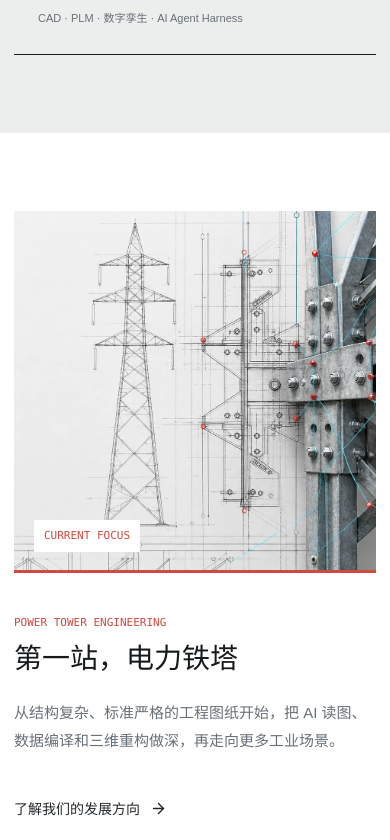
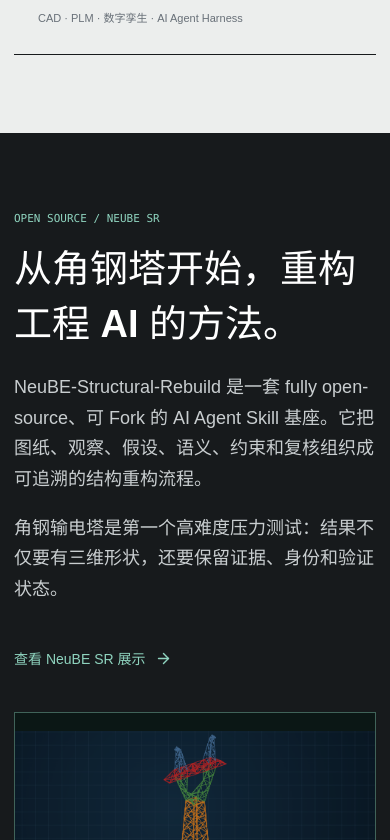
Before and after one commit to ConcentricCirclesMRTT/ConcentricCirclesMRTT.github.io, a React (Vite) app: page / in a window 390 px wide. Shown: the part 3384-4224 px from the top of the page. Built offline with nearby package versions, Linux system fonts and the light colour scheme.

Commit message:
Refine showcase story flow

```diff
--- a/src/App.tsx
+++ b/src/App.tsx
@@ -229,17 +229,6 @@ function HomePage({ navigate }: { navigate: (page: PageId) => void }) {
         </div>
       </section>
 
-      <section className="focus-section" aria-labelledby="focus-title">
-        <div className="page-grid focus-layout">
-          <div className="focus-image"><img src="/images/mrtt-hero.webp" alt="铁塔图纸与结构化数据" /><span>CURRENT FOCUS</span></div>
-          <div className="focus-copy">
-            <p className="section-index">POWER TOWER ENGINEERING</p>
-            <h2 id="focus-title">第一站，电力铁塔</h2>
-            <p>从结构复杂、标准严格的工程图纸开始，把 AI 读图、数据编译和三维重构做深，再走向更多工业场景。</p>
-            <button className="text-button" onClick={() => navigate("about")}>了解我们的发展方向 <ArrowRight size={17} /></button>
-          </div>
-        </div>
-      </section>
       <section className="neube-section" aria-labelledby="neube-title">
         <div className="page-grid neube-layout">
           <div className="neube-copy">
--- a/src/styles.css
+++ b/src/styles.css
@@ -262,7 +262,6 @@ span {
 .readout-index,
 .output-panel > p,
 .hero-status,
-.focus-image > span,
 .footer-meta,
 .about-principles > p {
   font-family: "IBM Plex Mono", "SFMono-Regular", Consolas, monospace;
@@ -535,7 +534,6 @@ span {
 
 .problem-section,
 .business-section,
-.focus-section,
 .pilot-section,
 .about-section,
 .careers-section {
@@ -569,7 +567,6 @@ span {
 .problem-heading h2,
 .section-heading h2,
 .output-heading h2,
-.focus-copy h2,
 .pilot-heading h2,
 .about-copy h2,
 .careers-heading h2,
@@ -1147,52 +1144,6 @@ span {
   color: #aeb6ba;
   font-size: 13px;
   line-height: 1.75;
-}
-
-.focus-section {
-  padding: 112px 0;
-  background: var(--white);
-}
-
-.focus-layout {
-  display: grid;
-  grid-template-columns: minmax(0, 1.08fr) minmax(360px, 0.92fr);
-  gap: 70px;
-  align-items: center;
-}
-
-.focus-image {
-  position: relative;
-  aspect-ratio: 1.25;
-  overflow: hidden;
-  border-bottom: 3px solid var(--red);
-}
-
-.focus-image img {
-  width: 100%;
-  height: 100%;
-  object-fit: cover;
-  object-position: 64% center;
-}
-
-.focus-image > span {
-  position: absolute;
-  left: 20px;
-  bottom: 18px;
-  padding: 8px 10px;
-  background: var(--white);
-  color: var(--red);
-}
-
-.focus-copy h2 {
-  margin-bottom: 22px;
-}
-
-.focus-copy > p:not(.section-index) {
-  margin-bottom: 34px;
-  color: var(--muted);
-  font-size: 15px;
-  line-height: 1.85;
 }
 
 .pilot-section {
@@ -2278,7 +2229,6 @@ span {
   .research-hero-copy { width: 46%; }
   .output-workspace { grid-template-columns: 1fr 1fr; }
   .output-image, .attributes-panel pre, .steel-model { height: 330px; }
-  .focus-layout { gap: 42px; }
   .neube-layout { gap: 42px; }
   .long-context-layout { gap: 38px; }
   .team-structure { grid-template-columns: repeat(3, 1fr); }
@@ -2387,7 +2337,7 @@ span {
   .inner-hero { min-height: 380px; padding: 92px 0 74px; }
   .inner-hero-layout { grid-template-columns: 1fr; gap: 28px; }
   .inner-hero h1 { font-size: 42px; }
-  .problem-section, .business-section, .focus-section, .pilot-section, .about-section, .careers-section { scroll-margin-top: 64px; }
+  .problem-section, .business-section, .pilot-section, .about-section, .careers-section { scroll-margin-top: 64px; }
   .problem-heading,
   .section-heading,
   .output-heading,
@@ -2400,7 +2350,6 @@ span {
   .problem-heading h2,
   .section-heading h2,
   .output-heading h2,
-  .focus-copy h2,
   .pilot-heading h2,
   .about-copy h2,
   .careers-heading h2,
@@ -2445,8 +2394,6 @@ span {
   .outcome-grid.customer-grid article:last-child { border-bottom: 0; }
   .output-facts span:nth-child(2) { border-right: 0; }
   .output-facts span:nth-child(-n + 2) { border-bottom: 1px solid #4c5357; }
-  .focus-layout { grid-template-columns: 1fr; }
-  .focus-image { aspect-ratio: 1.45; }
   .about-visual { grid-template-columns: 1fr; }
   .pilot-result { grid-template-columns: 1fr; gap: 14px; }
   .about-drawing { min-height: 300px; border-right: 0; border-bottom: 1px solid var(--line); }
@@ -2561,11 +2508,10 @@ span {
   .evidence-item { border-right: 0; border-bottom: 1px solid var(--line); }
   .evidence-item:last-of-type { border-bottom: 0; }
   .evidence-image { height: 190px; }
-  .business-section, .focus-section, .pilot-section, .about-section, .careers-section { padding: 78px 0; }
+  .business-section, .pilot-section, .about-section, .careers-section { padding: 78px 0; }
   .problem-heading h2,
   .section-heading h2,
   .output-heading h2,
-  .focus-copy h2,
   .pilot-heading h2,
   .about-copy h2,
   .careers-heading h2,
@@ -2590,7 +2536,6 @@ span {
   .outcome-grid h3 { margin-bottom: 18px; }
   .output-facts span { border-right: 0; border-bottom: 1px solid #4c5357; }
   .output-facts span:last-child { border-bottom: 0; }
-  .focus-image { aspect-ratio: 1; }
   .pilot-steps { grid-template-columns: 1fr; }
   .pilot-steps article {
     min-height: 0;
```
Also changed, not shown: public/neube-sr-showcase/index.html (+37 -37 lines).
